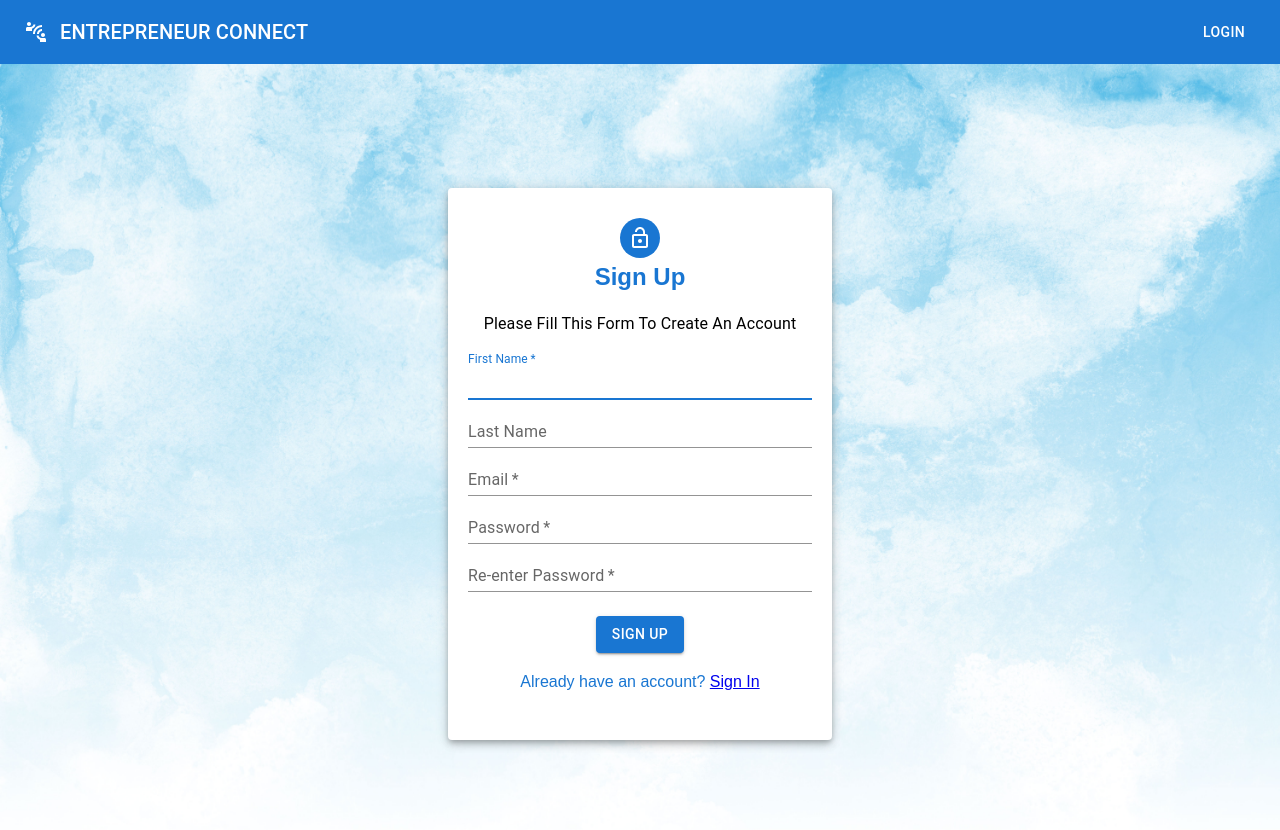
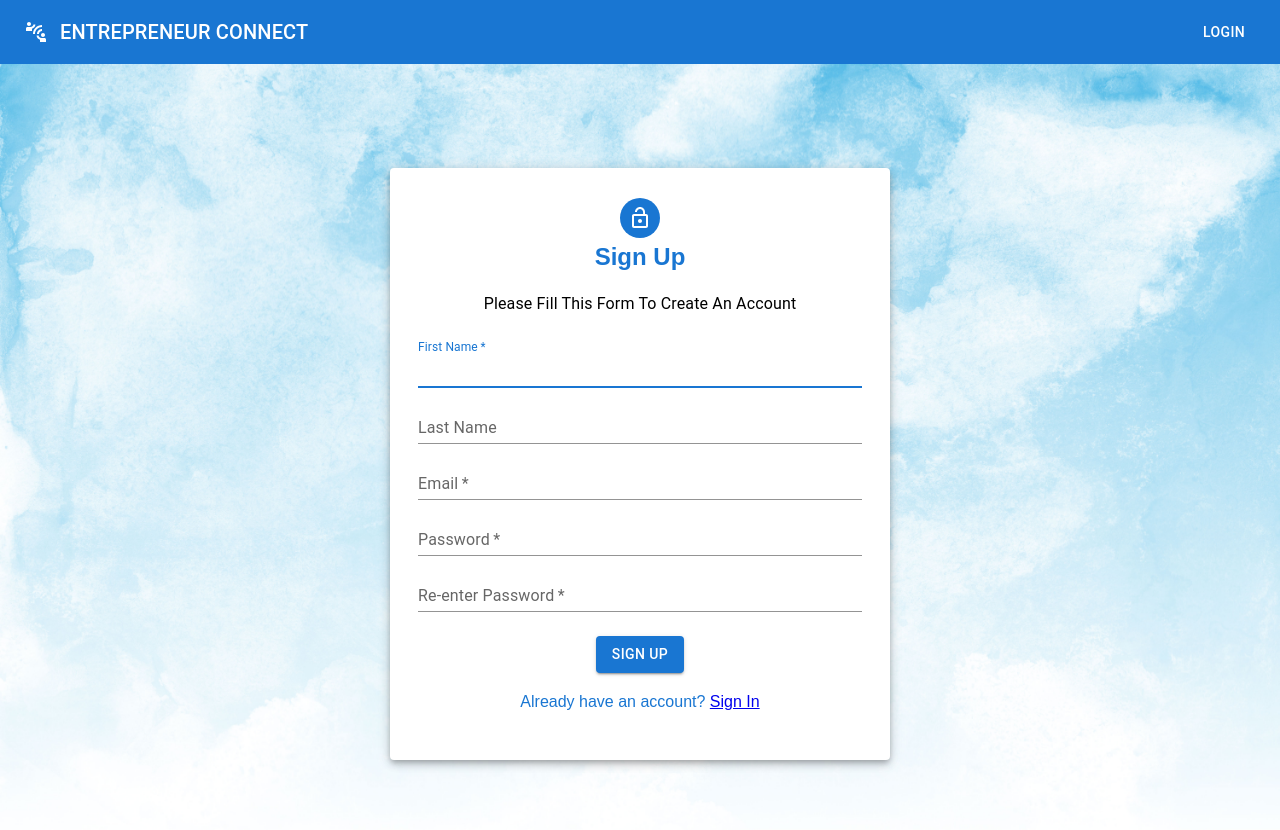
Before and after one commit to athar05/social-media-app-react, a React (Create React App) app: page /signup in a window 1280 px wide. Shown: the top 830 px of the page. Built offline with nearby package versions, Linux system fonts and the light colour scheme; what miragejs would draw is missing.

Commit message:
Improved CSS

```diff
--- a/src/App.css
+++ b/src/App.css
@@ -160,9 +160,10 @@ Button {
 
 .form-wrapper {
   padding: 30px 20px;
-  width: 30%;
+  width: 500px;
   margin: 0 auto;
   color: var(--primary);
+  /* overflow: hidden; */
 }
 
 .form-wrapper .form-avatar {
--- a/src/components/SignupForm.js
+++ b/src/components/SignupForm.js
@@ -16,11 +16,21 @@ const SignupForm = () => {
           <Typography className='py-1 text-dark'>Please Fill This Form To Create An Account </Typography>
         </Grid>
         <form>
+          <Box m={1}>
           <TextField fullWidth name='fname' label='First Name' autoFocus={true} variant="standard" type="text" required={true}/>
+          </Box>
+          <Box m={1}>
           <TextField fullWidth name='lname' label='Last Name' variant="standard" type="text"/>
+          </Box>
+          <Box m={1}>
           <TextField fullWidth name='email 'label='Email' variant="standard" type="text" required={true}/>
+          </Box>
+          <Box m={1}>
           <TextField fullWidth name='password' label='Password' variant="standard" type="password" required={true} minLength="6"/>
+          </Box>
+          <Box m={1}>
           <TextField fullWidth name='confirm-password' label='Re-enter Password' variant="standard" type="password" required={true} minLength="6"/>
+          </Box>
           <Box m={1} pt={2}>
           <Button type='submit' variant='contained' className='button'>Sign Up</Button>
           </Box>
--- a/src/pages/Signup.js
+++ b/src/pages/Signup.js
@@ -5,8 +5,12 @@ import SignupForm from '../components/SignupForm';
 const Signup = () => {
   return (
     <Fragment>
+     <div>
       <Navbar/>
+    </div>
+    <div>
       <SignupForm/>
+    </div>
     </Fragment>
   )
 }
```
